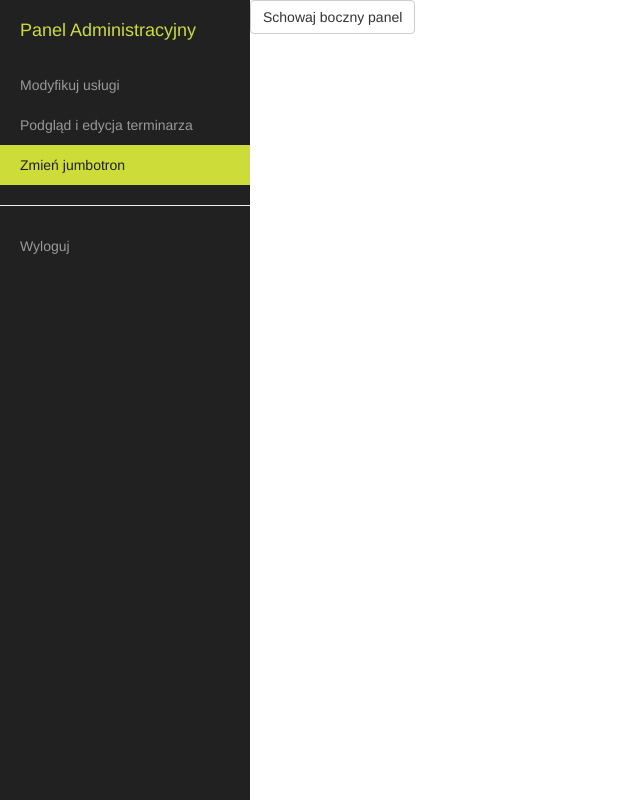
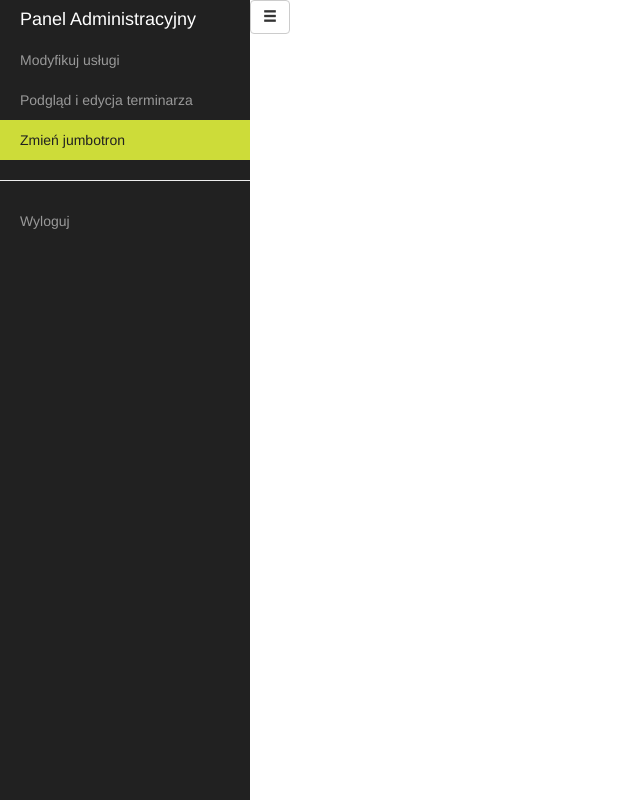
Before and after one commit to Fazii/ZIG, a PHP site: page /admin_jumbotron.html in a window 1280 px wide. Shown: the whole page, without its empty margins (0-640 px from the left). Run offline with PHP 8.4, Linux system fonts and the light colour scheme.

Commit message:
Changes to admin styling

```diff
--- a/admin_jumbotron.html
+++ b/admin_jumbotron.html
@@ -9,8 +9,9 @@
 
     <title>Panel Administracyjny</title>
 
+    <link rel="stylesheet" href="css/style.css"/>
     <!-- Latest compiled and minified CSS -->
-<link rel="stylesheet" href="css/bootstrap.css" >
+    <link rel="stylesheet" href="css/bootstrap.css">
 
     <!-- Custom CSS -->
     <link href="css/simple-sidebar.css" rel="stylesheet">
@@ -32,9 +33,7 @@
     <div id="sidebar-wrapper">
         <ul class="sidebar-nav">
             <li class="sidebar-brand">
-                    <a href="#">
-                        Panel Administracyjny
-                    </a>
+                <h4>Panel Administracyjny</h4>
             </li>
             <li>
                 <a href="admin_cennik.html">Modyfikuj usługi</a>
@@ -55,7 +54,8 @@
         </ul>
     </div>
     <!-- /#sidebar-wrapper -->
-                        <a href="#menu-toggle" class="btn btn-default" id="menu-toggle">Schowaj boczny panel</a>
+    <button href="#menu-toggle" class="btn btn-default" id="menu-toggle"><span
+            class="glyphicon glyphicon-menu-hamburger"></span></button>
     <!-- Page Content -->
     <div id="page-content-wrapper">
         <div class="container-fluid">
@@ -75,7 +75,9 @@
 <script src="lib/jquery.min.js"></script>
 
 <!-- Latest compiled and minified JavaScript -->
-    <script src="https://maxcdn.bootstrapcdn.com/bootstrap/3.3.6/js/bootstrap.min.js" integrity="sha384-0mSbJDEHialfmuBBQP6A4Qrprq5OVfW37PRR3j5ELqxss1yVqOtnepnHVP9aJ7xS" crossorigin="anonymous"></script>
+<script src="https://maxcdn.bootstrapcdn.com/bootstrap/3.3.6/js/bootstrap.min.js"
+        integrity="sha384-0mSbJDEHialfmuBBQP6A4Qrprq5OVfW37PRR3j5ELqxss1yVqOtnepnHVP9aJ7xS"
+        crossorigin="anonymous"></script>
 
 <!-- Menu Toggle Script -->
 <script>
@@ -83,6 +85,7 @@
         e.preventDefault();
         $("#wrapper").toggleClass("toggled");
     });
+
 </script>
 
 </body>
--- a/css/simple-sidebar.css
+++ b/css/simple-sidebar.css
@@ -83,24 +83,6 @@
     text-decoration: none;
 }
 
-.sidebar-nav > .sidebar-brand {
-    height: 65px;
-    font-size: 18px;
-    line-height: 60px;
-}
-
-.sidebar-nav > .sidebar-brand a {
-    color: #999999;
-}
-
-.sidebar-nav > .sidebar-brand a:hover {
-    color: #fff;
-    background: none;
-}
-.sidebar-brand a:hover{
-    color: #CDDC39 !important;
-}
-
 @media(min-width:768px) {
     #wrapper {
         padding-left: 250px;
--- a/css/style.css
+++ b/css/style.css
@@ -254,3 +254,8 @@ fieldset {
 .fc-event{
     border-radius: 3px;
 }
+
+.sidebar-brand{
+    text-aligh: center;
+    color: #fff;
+}
```
Also changed, not shown: admin_cennik.html (+9 -6 lines), admin_terminy.html (+14 -9 lines). Lines whose indentation alone changed are shown as unchanged.
